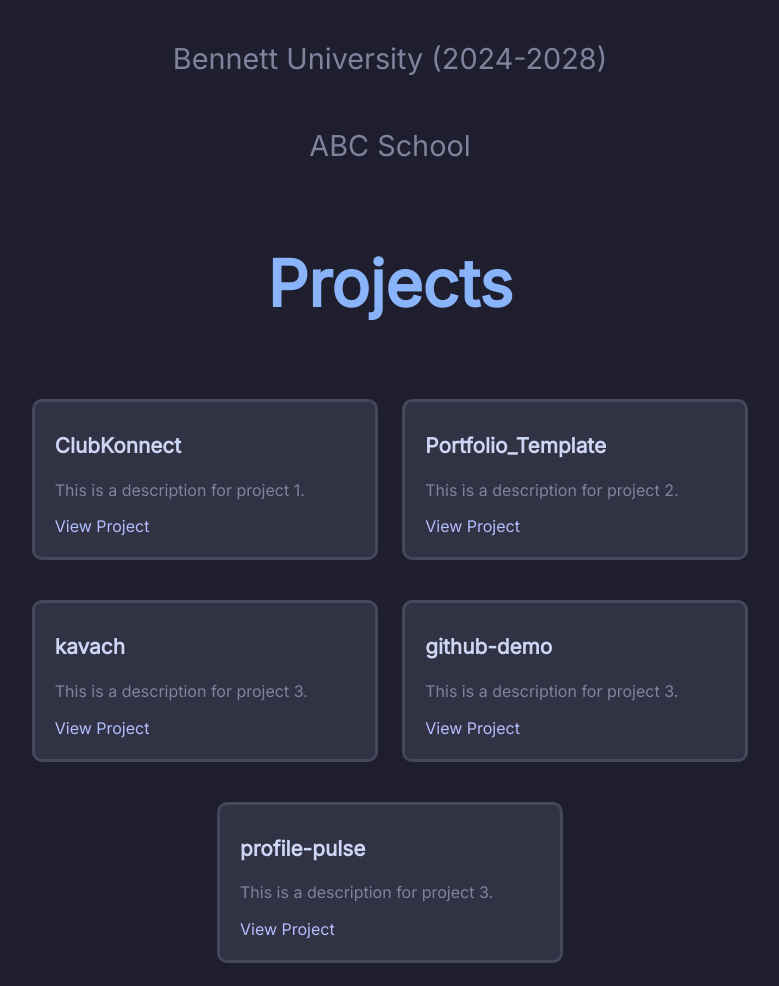
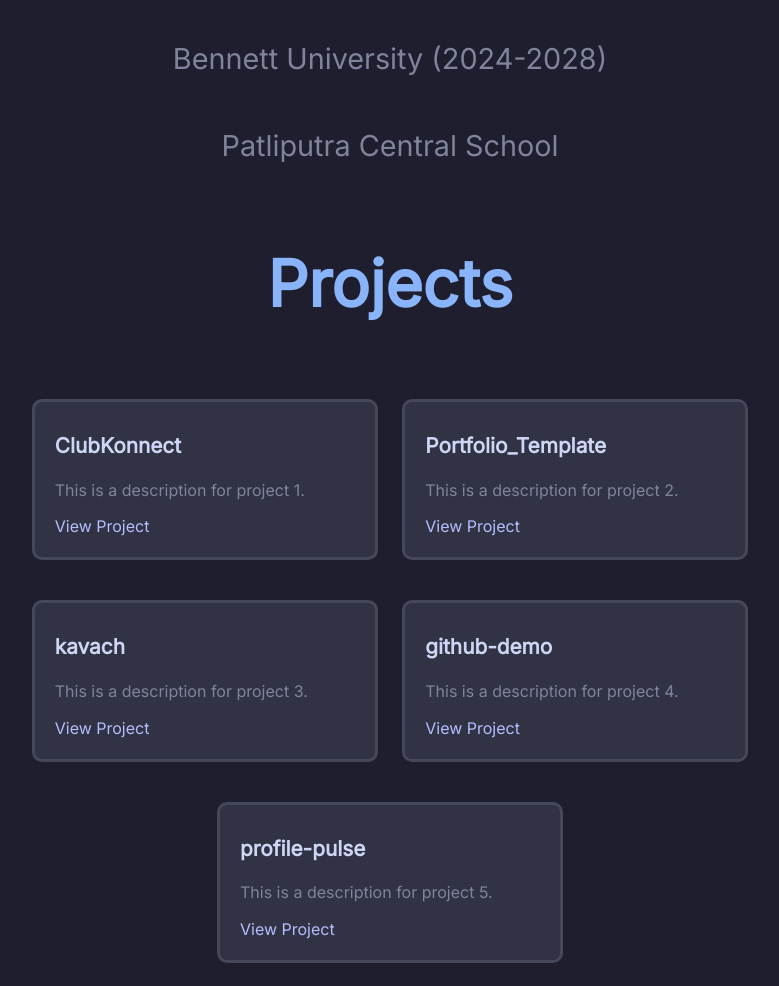
Before and after one commit to shubsinha1/shubsinha1.github.io, a plain HTML site: page index.html in a window 1280 px wide. Shown: the part 1680-2666 px from the top of the page, without its empty margins (250-1029 px from the left). Drawn offline with Linux system fonts and the light colour scheme.

Commit message:
Update index.html

```diff
--- a/index.html
+++ b/index.html
@@ -78,7 +78,7 @@
 
     <h2 class="port_ed">Education</h2>
     <p>Bennett University (2024-2028)</p>
-    <p>ABC School</p>
+    <p>Patliputra Central School</p>
   </section>
 
 
@@ -139,7 +139,7 @@
             <h3>github-demo</h3>
 
             <!-- This paragraph defines the project description. -->
-            <p>This is a description for project 3.</p>
+            <p>This is a description for project 4.</p>
 
             <!-- This anchor tag provides a link to the project's GitHub repository. -->
             <a
@@ -158,7 +158,7 @@
             <h3>profile-pulse</h3>
 
             <!-- This paragraph defines the project description. -->
-            <p>This is a description for project 3.</p>
+            <p>This is a description for project 5.</p>
 
             <!-- This anchor tag provides a link to the project's GitHub repository. -->
             <a
```
